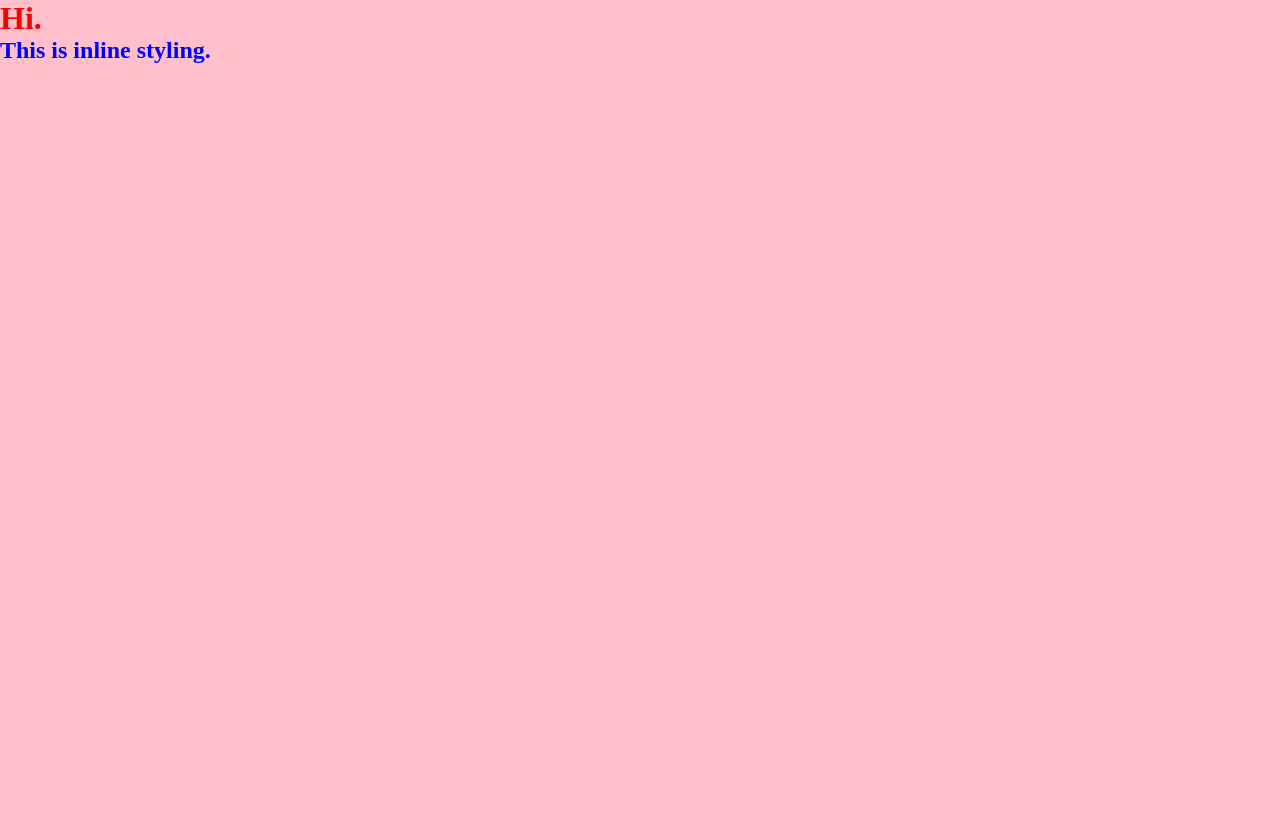
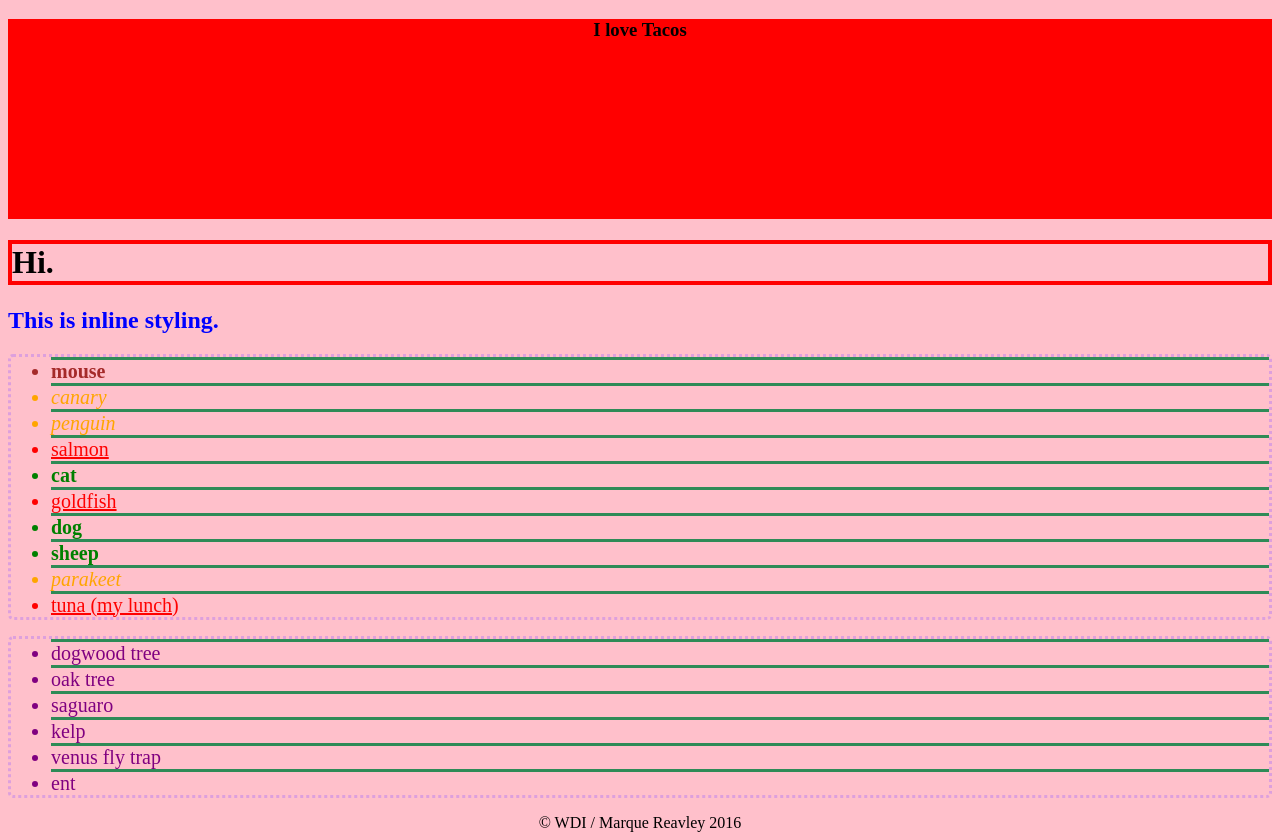
Before and after one commit to mrqrvly/css-reintroduction, a plain HTML site: page index.html in a window 1280 px wide. Before the commit the page ends 800 px from the top, so only its background shows below. Drawn offline with Linux system fonts and the light colour scheme.

Commit message:
added ul's and additional styling

```diff
--- a/index.html
+++ b/index.html
@@ -2,15 +2,46 @@
 <html>
 <head>
 	<title>htmlCSSReintroduction</title>
-  <link rel="stylesheet" type="text/css" href="styles/style.css">
+    <link rel="stylesheet" type="text/css" href="styles/style.css">
   <style type="text/css">
     h1 {
-      color: red;
+      color: black;
     }
   </style>
 </head>
 <body>
+  <header>
+    <h3>I love Tacos</h3>
+  </header>
+
   <h1>Hi.</h1>
+
   <h2 style="color: blue;">This is inline styling.</h2>
+
+  <ul>
+    <li id="mouse" class="mammal">mouse</li>
+    <li class="bird">canary</li>
+    <li class="bird">penguin</li>
+    <li class="fish">salmon</li>
+    <li class="mammal">cat</li>
+    <li class="fish">goldfish</li>
+    <li class="mammal">dog</li>
+    <li class="mammal">sheep</li>
+    <li class="bird">parakeet</li>
+    <li class="fish">tuna (my lunch)</li>
+  </ul>
+
+  <ul>
+    <li>dogwood tree</li>
+    <li>oak tree</li>
+    <li>saguaro</li>
+    <li>kelp</li>
+    <li>venus fly trap</li>
+    <li>ent</li>
+  </ul>
+
+  <footer>
+    &copy; WDI / Marque Reavley 2016
+  </footer>
 </body>
 </html>
--- a/styles/style.css
+++ b/styles/style.css
@@ -1,9 +1,58 @@
-* {
+/** {
 	margin: 0;
 	padding: 0;
 	box-sizing: border-box;
-}
+}*/
 
 body {
   background-color: pink;
 }
+
+header {
+  background-color: red;
+  width: 100%;
+  height: 200px;
+  text-align: center;
+
+}
+
+h1 {
+  border: 4px solid red;
+}
+
+ul {
+  border: 3px dotted plum;
+  border-radius: 5px;
+}
+
+li {
+  color: purple;
+  font-size: 20px;
+  border-top: 3px solid seagreen;
+}
+
+#mouse {
+  color: brown;
+}
+
+.mammal {
+  color: green;
+  font-weight: bold;
+  font-style:
+}
+
+.bird {
+  color: orange;
+  font-style: italic;
+}
+
+.fish {
+  color: red;
+  text-decoration: underline;
+}
+
+footer {
+  width: 100%;
+  height: 100%;
+  text-align: center;
+}
```
